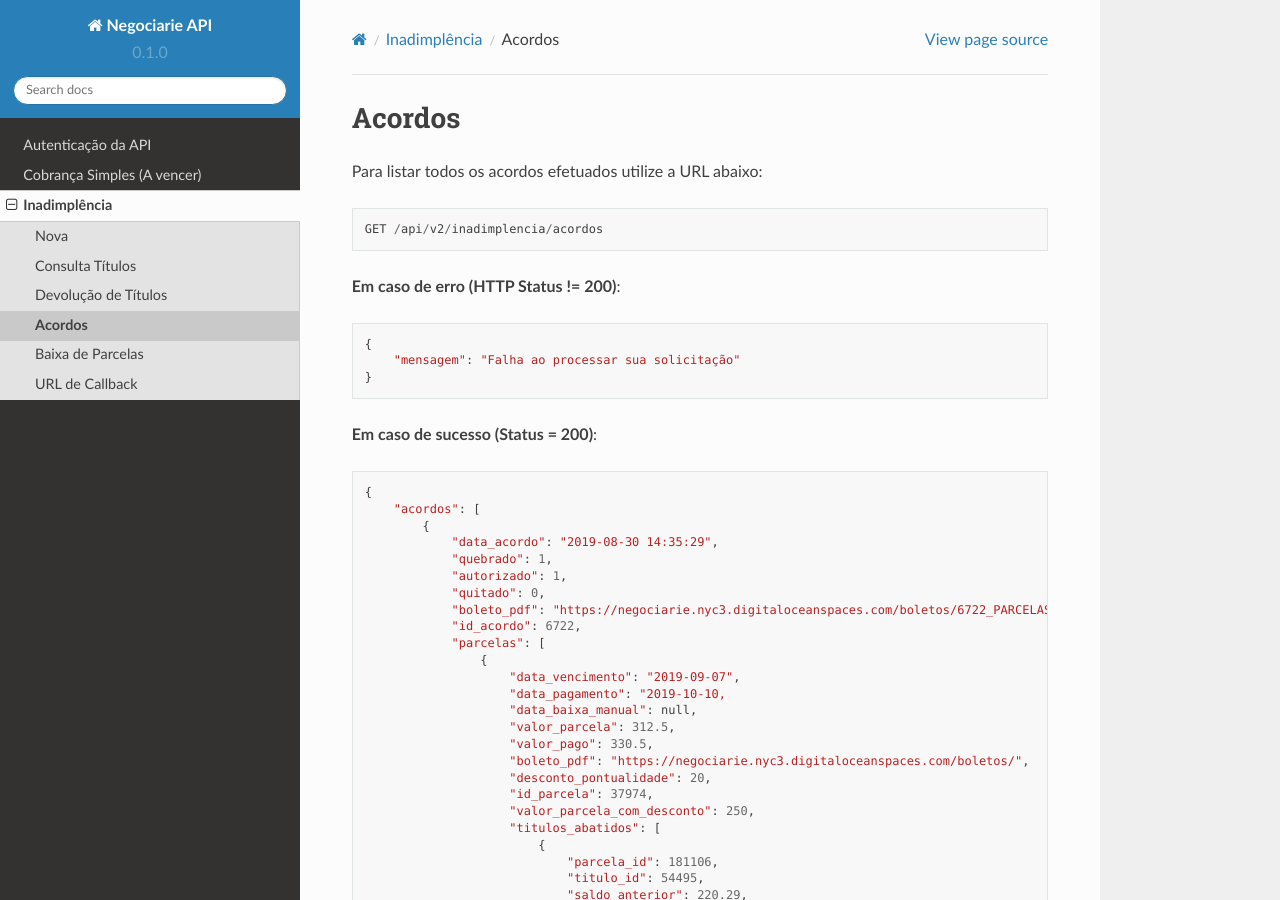
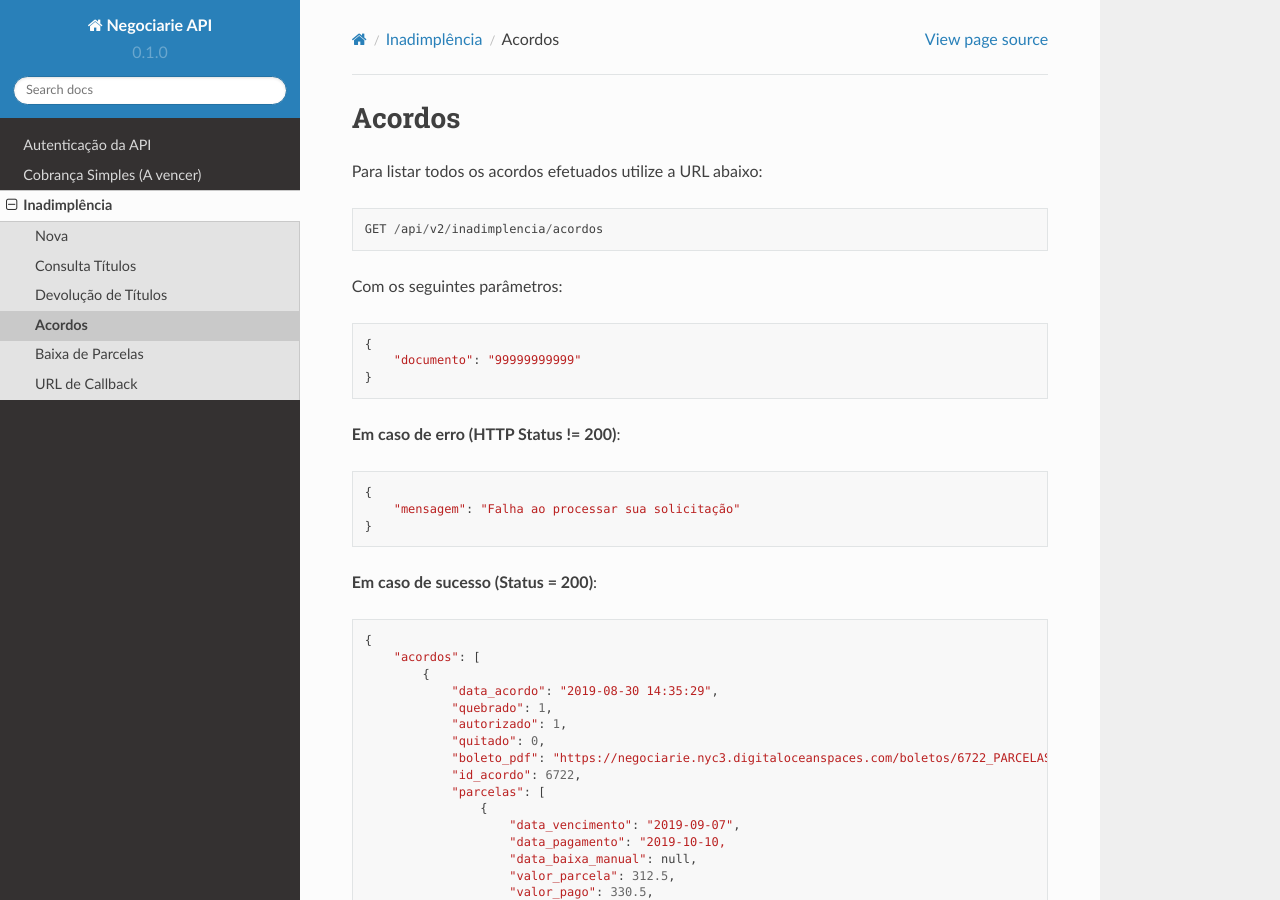
Before and after one commit to vitornovo/negociarie-api-docs, a Sphinx documentation site: the page built from docs/source/inadimplencia/lista_acordos.rst, in a window 1280 px wide and 900 px high. Built offline with Sphinx 7.4.7 and the Read the Docs theme 2.0.0, drawn with Linux system fonts in a browser that asks for light colours.

Commit message:
Update lista_acordos.rst

```diff
--- a/docs/source/inadimplencia/lista_acordos.rst
+++ b/docs/source/inadimplencia/lista_acordos.rst
@@ -4,6 +4,13 @@ Acordos
 Para listar todos os acordos efetuados utilize a URL abaixo::
 
     GET /api/v2/inadimplencia/acordos
+
+Com os seguintes parâmetros::
+
+    {
+        "documento": "99999999999"
+    }
+
 
 **Em caso de erro (HTTP Status != 200)**::
 
```
